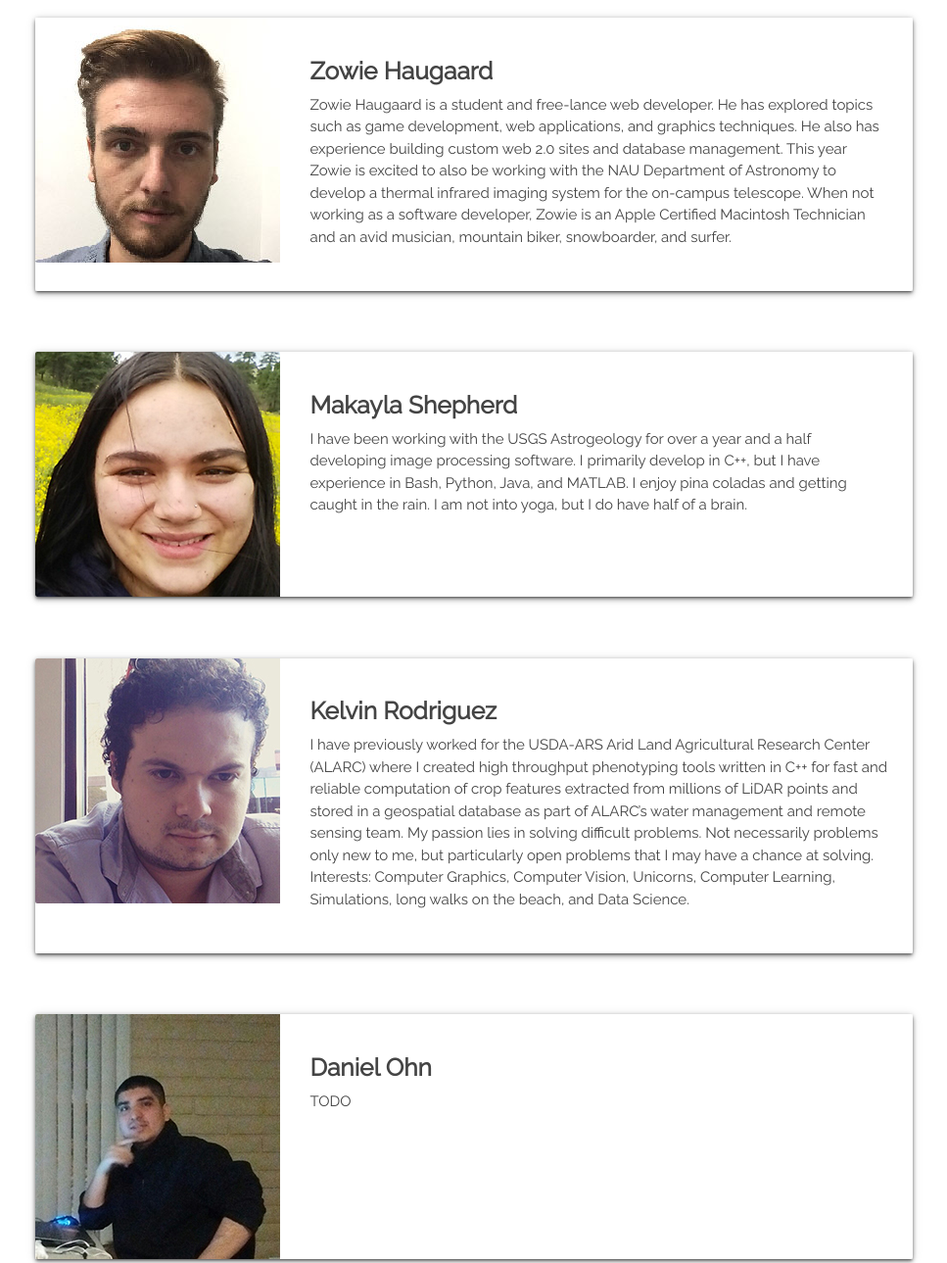
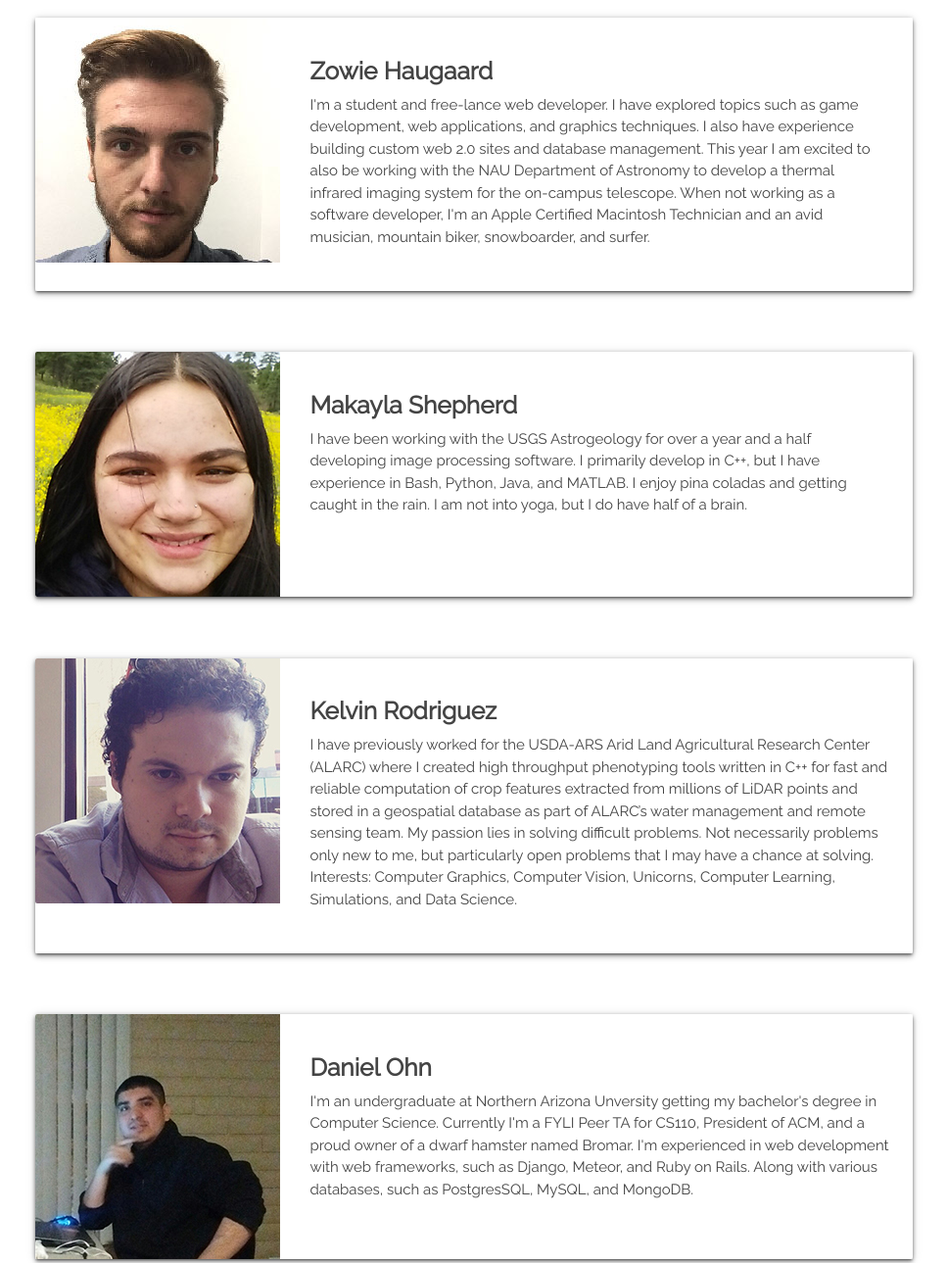
Before and after one commit to TeamSelene/BigDataVisualization, a plain HTML site: page web/capstone_site/index.html in a window 1280 px wide. Shown: the part 582-1871 px from the top of the page at 98% size, without its empty margins (156-1123 px from the left). Drawn offline with nearby package versions, Linux system fonts and the light colour scheme.

Commit message:
Minor text changes.

```diff
--- a/web/capstone_site/index.html
+++ b/web/capstone_site/index.html
@@ -8,11 +8,15 @@
 <link href="https://fonts.googleapis.com/css?family=Lobster|Raleway" rel="stylesheet">
 
 <link href="style.css" rel="stylesheet">
+</head>
 
-</head>
 <body>
+  <div id='stars'></div>
+  <div id='stars2'></div>
+  <div id='star3'></div>
 
   <div class="home">
+
     <h1>Team Selene</h1>
     <h3>Web Visualization of High Dimensionality Spatial Data</h3>
     <h4>Fall 2016 - Spring 2017</h4>
@@ -25,9 +29,9 @@
   </div>
 
 
-  <H2>
+  <h2>
     The Team
-  </H2>
+  </h2>
 
     <div class="container">
     <div class="col s5 m6">
@@ -39,13 +43,13 @@
         </div>
         <div class="card-stacked">
           <div class="card-content">
-            <H5>Zowie Haugaard</H5>
+            <h5>Zowie Haugaard</h5>
             <p>
-              Zowie Haugaard is a student and free-lance web developer. He has explored topics such as game development,
-              web applications, and graphics techniques. He also has experience building custom web 2.0 sites and
-              database management. This year Zowie is excited to also be working with the NAU Department of Astronomy
+              I'm a student and free-lance web developer. I have explored topics such as game development,
+              web applications, and graphics techniques.  I also have experience building custom web 2.0 sites and
+              database management. This year I am excited to also be working with the NAU Department of Astronomy
               to develop a thermal infrared imaging system for the on-campus telescope. When not working as a software
-              developer, Zowie is an Apple Certified Macintosh Technician and an avid musician, mountain biker, snowboarder,
+              developer, I'm an Apple Certified Macintosh Technician and an avid musician, mountain biker, snowboarder,
               and surfer.
             </p>
           </div>
@@ -89,14 +93,12 @@
               part of ALARC’s water management and remote sensing team. My passion lies in solving difficult
               problems. Not necessarily problems only new to me, but particularly open problems that I may have
               a chance at solving. Interests: Computer Graphics, Computer Vision, Unicorns, Computer Learning,
-              Simulations, long walks on the beach, and Data Science.
+              Simulations, and Data Science.
             </p>
           </div>
         </div>
       </div>
     </div>
-
-
 
 
         <div class="z-depth-2">
@@ -108,14 +110,12 @@
               <div class="card-content">
                 <H5>Daniel Ohn</H5>
                 <p>
-                  TODO
+                  I'm an undergraduate at Northern Arizona Unversity getting my bachelor's degree in Computer Science.  Currently I'm a FYLI Peer TA for CS110, President of ACM, and a proud owner of a dwarf hamster named Bromar. I'm experienced in web development with web frameworks, such as Django, Meteor, and Ruby on Rails.  Along with various databases, such as PostgresSQL, MySQL, and MongoDB.
                 </p>
               </div>
             </div>
           </div>
         </div>
-
-
 
             <div class="z-depth-2">
               <div class="card horizontal">
@@ -143,3 +143,4 @@
     </div>
 
 </body>
+</html>
```
